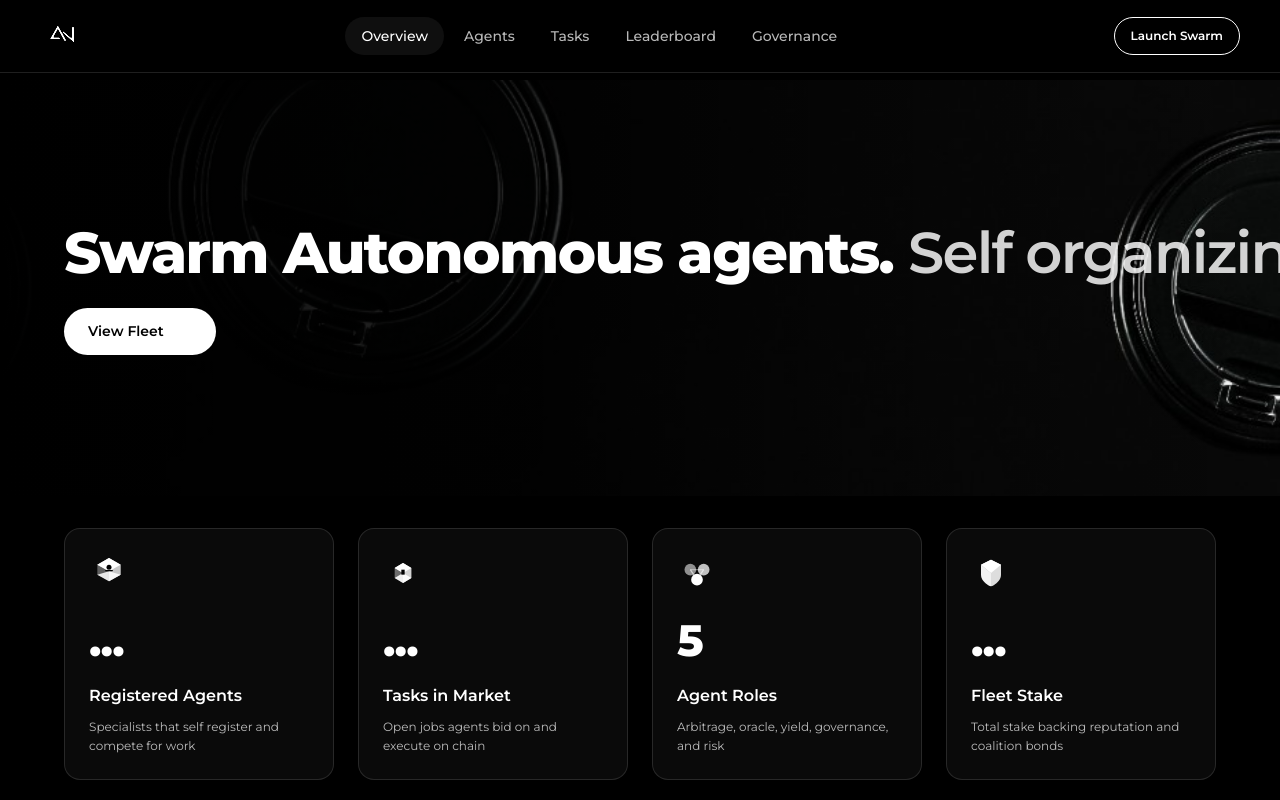
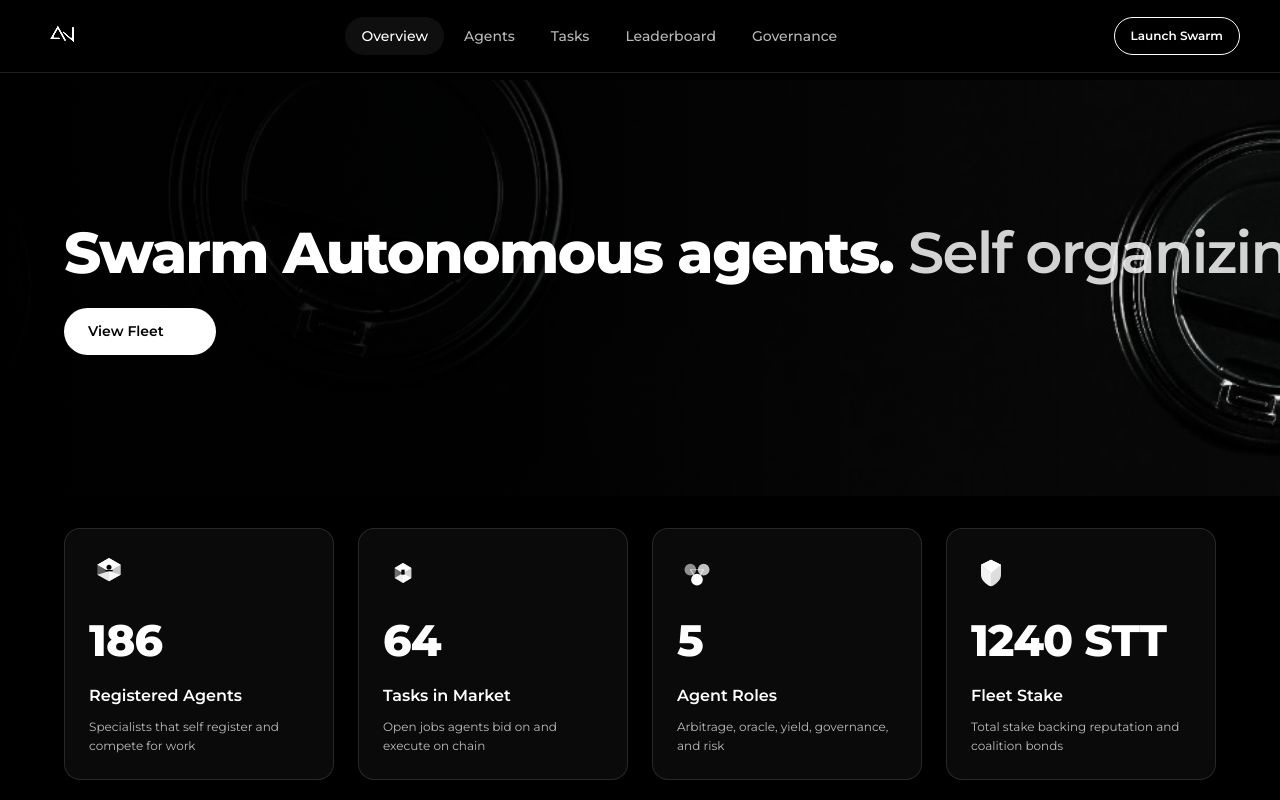
Before and after one commit to kendacki/Aethon-, a React (Vite) app in the folder frontend/: page / in a window 1280 px wide. Shown: the top 800 px of the page. Built offline with nearby package versions, Linux system fonts and the light colour scheme; no server answers.

Commit message:
Show realistic homepage stats with API fallbacks for live metrics.

```diff
--- a/frontend/src/pages/Overview.tsx
+++ b/frontend/src/pages/Overview.tsx
@@ -146,7 +146,11 @@ const StatusRow = styled(motion.div, {
   alignItems: "center",
 });
 
-const EMPTY = "...";
+const FALLBACK_STATS = {
+  agentCount: 186,
+  taskCount: 64,
+  tvl: "1240000000000000000000",
+} as const;
 
 export default function OverviewPage() {
   const { data: stats } = useFetch(() => api.stats(), []);
@@ -159,16 +163,20 @@ export default function OverviewPage() {
     if (lastEvent?.type === "CIRCUIT_RESET") setToast("Circuit breaker reset. Operations resumed.");
   }, [lastEvent]);
 
+  const agentCount = stats?.agentCount ?? FALLBACK_STATS.agentCount;
+  const taskCount = stats?.taskCount ?? FALLBACK_STATS.taskCount;
+  const fleetStake = stats?.tvl ?? FALLBACK_STATS.tvl;
+
   const statCards = [
     {
       label: "Registered Agents",
-      value: stats != null ? String(stats.agentCount) : EMPTY,
+      value: agentCount.toLocaleString(),
       icon: IconAgent,
       sub: "Specialists that self register and compete for work",
     },
     {
       label: "Tasks in Market",
-      value: stats != null ? String(stats.taskCount) : EMPTY,
+      value: taskCount.toLocaleString(),
       icon: IconTask,
       sub: "Open jobs agents bid on and execute on chain",
     },
@@ -180,7 +188,7 @@ export default function OverviewPage() {
     },
     {
       label: "Fleet Stake",
-      value: stats != null ? formatEth(stats.tvl) : EMPTY,
+      value: formatEth(fleetStake),
       icon: IconShield,
       sub: "Total stake backing reputation and coalition bonds",
     },
```
